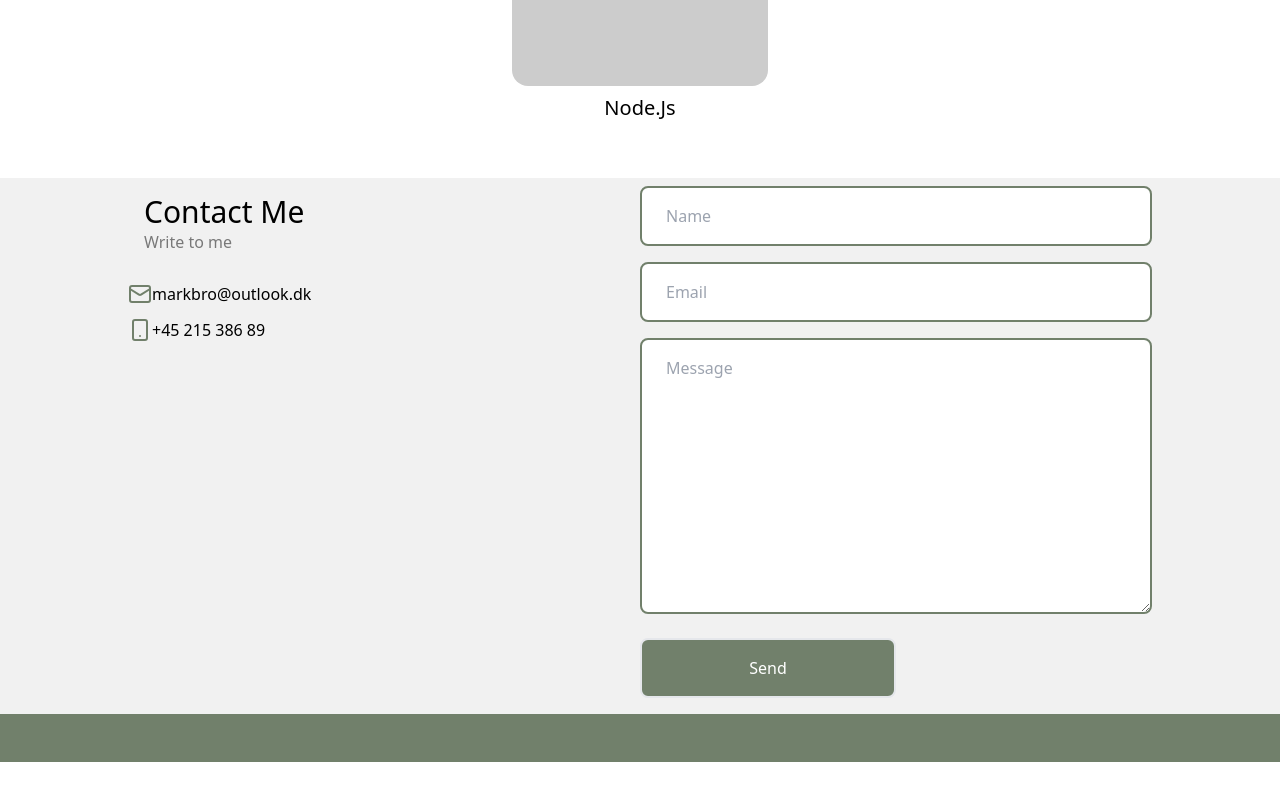
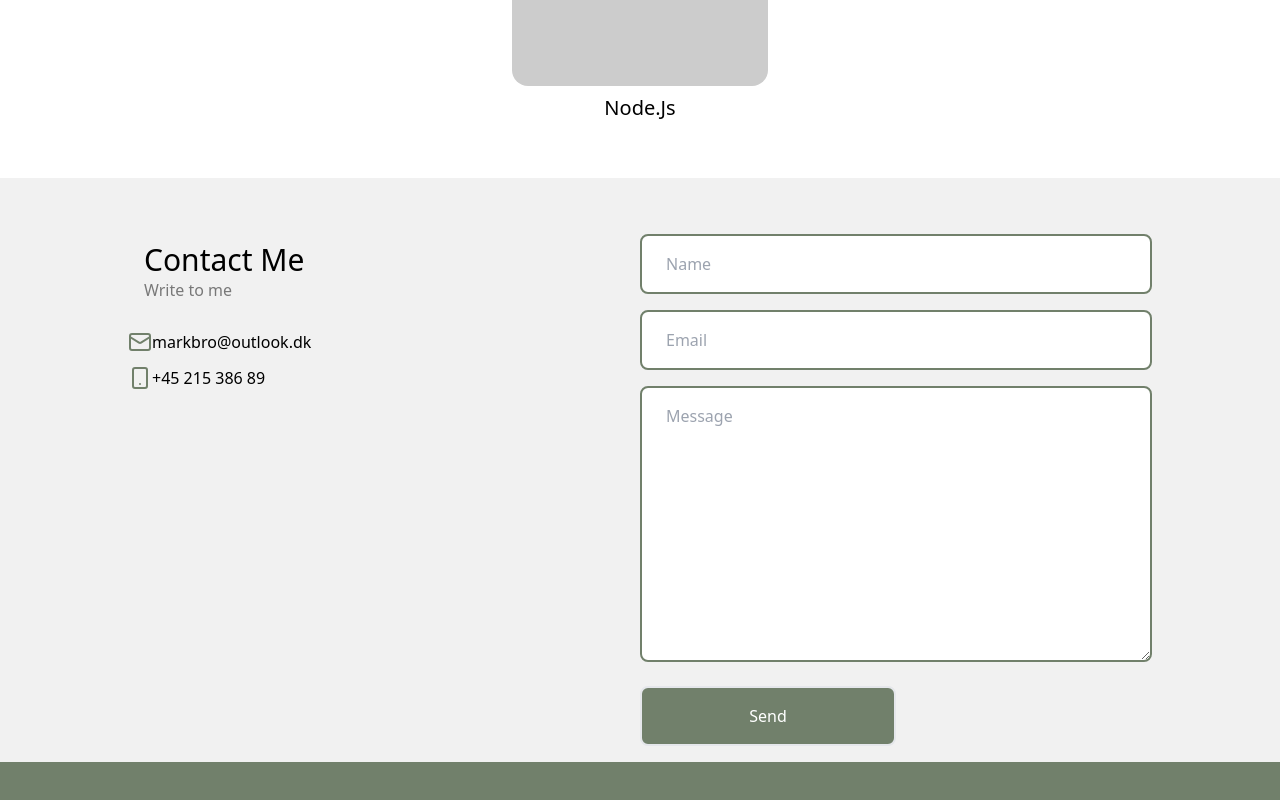
Before and after one commit to MarkBrodersen/portfolio, a React (Create React App) app: page / in a window 1280 px wide. Shown: the part 1734-2534 px from the top of the page. Before the commit the page ends 2496 px from the top, so only its background shows below. Built offline with nearby package versions, Linux system fonts and the light colour scheme.

Commit message:
Spaceing on footer

```diff
--- a/src/templates/Contact.js
+++ b/src/templates/Contact.js
@@ -5,7 +5,7 @@ import FillerText from "../components/sub-components/FillerText";
 export default function Contact() {
   return (
     <>
-      <footer className="bg-primary-100 ">
+      <footer className="bg-primary-100 pt-12">
         <div className="flex w-[80%] m-auto">
           <article className="w-1/2">
             <div className="p-4">
```
